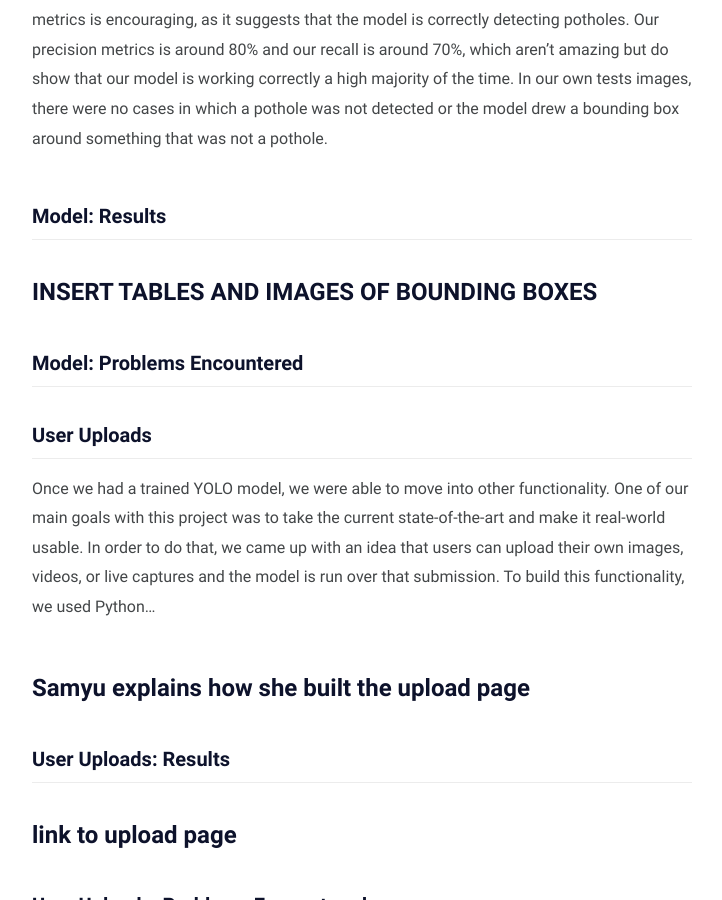
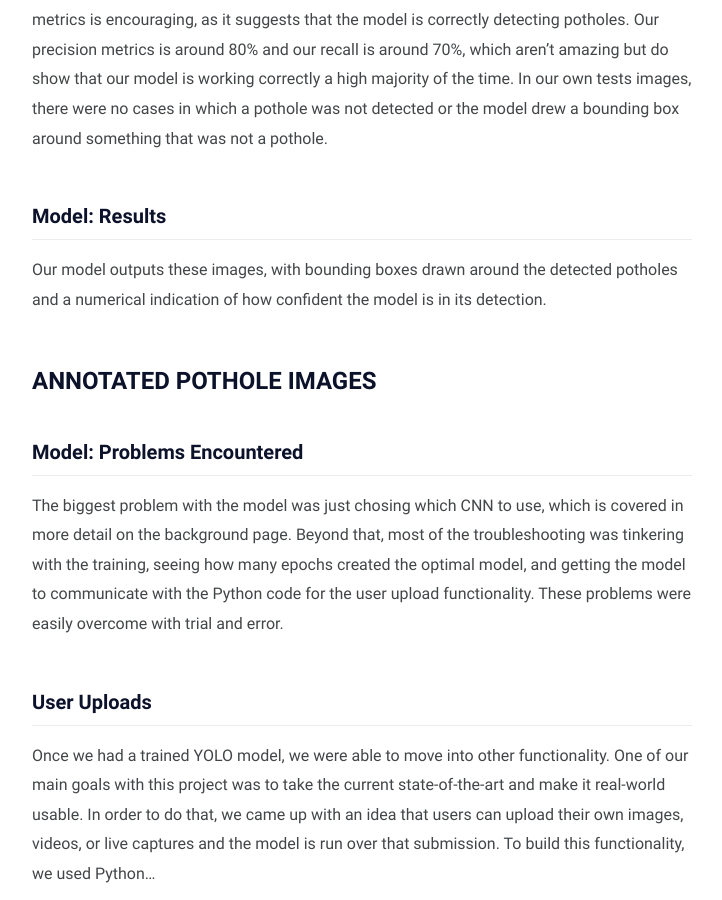
Before and after one commit to amorin5/amorin5.github.io, a Jekyll site: the page built from solution.md, in a window 1280 px wide and 900 px high, scrolled down 1466 px. Shown: the whole window, without its empty margins (278-1000 px from the left). Built offline with Jekyll 4.4.1, drawn with Linux system fonts in a browser that asks for light colours; comment, search, counter and statistics services are not loaded.

Commit message:
some model info

```diff
--- a/solution.md
+++ b/solution.md
@@ -24,9 +24,11 @@ We also measured mAP, the Mean Average Performance of the model. mAP is a formul
 The final two metrics were precision and recall.  Precision is the fraction of relevant instances compared to retrieved instances, which measures how many objects are correctly classified. Recall is the fraction of relevant instances that were retrieved, which measures the percentage of true postives vs. false positives. Having a high number for both of these metrics is encouraging, as it suggests that the model is correctly detecting potholes. Our precision metrics is around 80% and our recall is around 70%, which aren't amazing but do show that our model is working correctly a high majority of the time. In our own tests images, there were no cases in which a pothole was not detected or the model drew a bounding box around something that was not a pothole.
 
 ### Model: Results
-# INSERT TABLES AND IMAGES OF BOUNDING BOXES
+Our model outputs these images, with bounding boxes drawn around the detected potholes and a numerical indication of how confident the model is in its detection.
+# ANNOTATED POTHOLE IMAGES
 
 ### Model: Problems Encountered
+The biggest problem with the model was just chosing which CNN to use, which is covered in more detail on the background page. Beyond that, most of the troubleshooting was tinkering with the training, seeing how many epochs created the optimal model, and getting the model to communicate with the Python code for the user upload functionality. These problems were easily overcome with trial and error.
 
 ### User Uploads
 Once we had a trained YOLO model, we were able to move into other functionality. One of our main goals with this project was to take the current state-of-the-art and make it real-world usable. In order to do that, we came up with an idea that users can upload their own images, videos, or live captures and the model is run over that submission. To build this functionality, we used Python...
```
